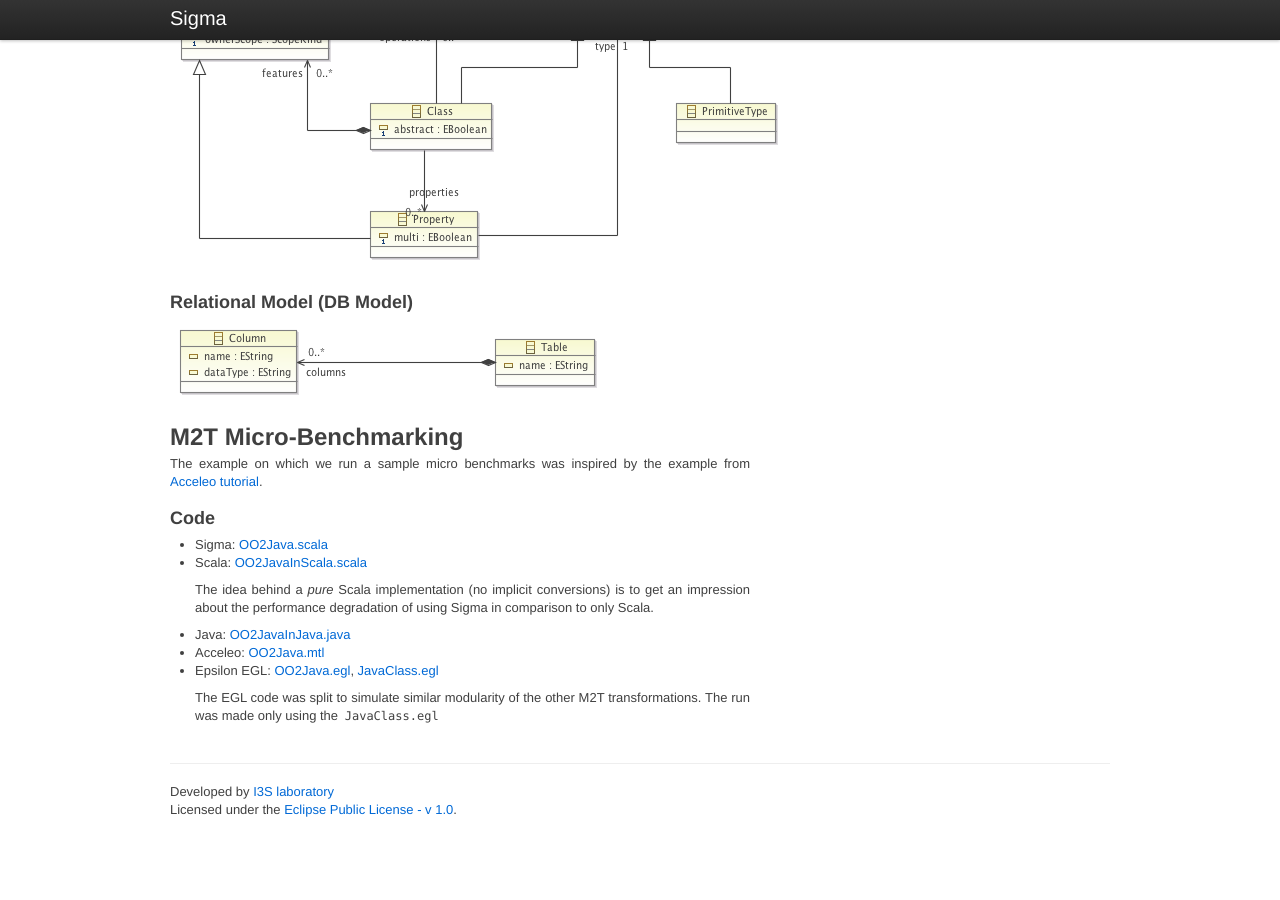
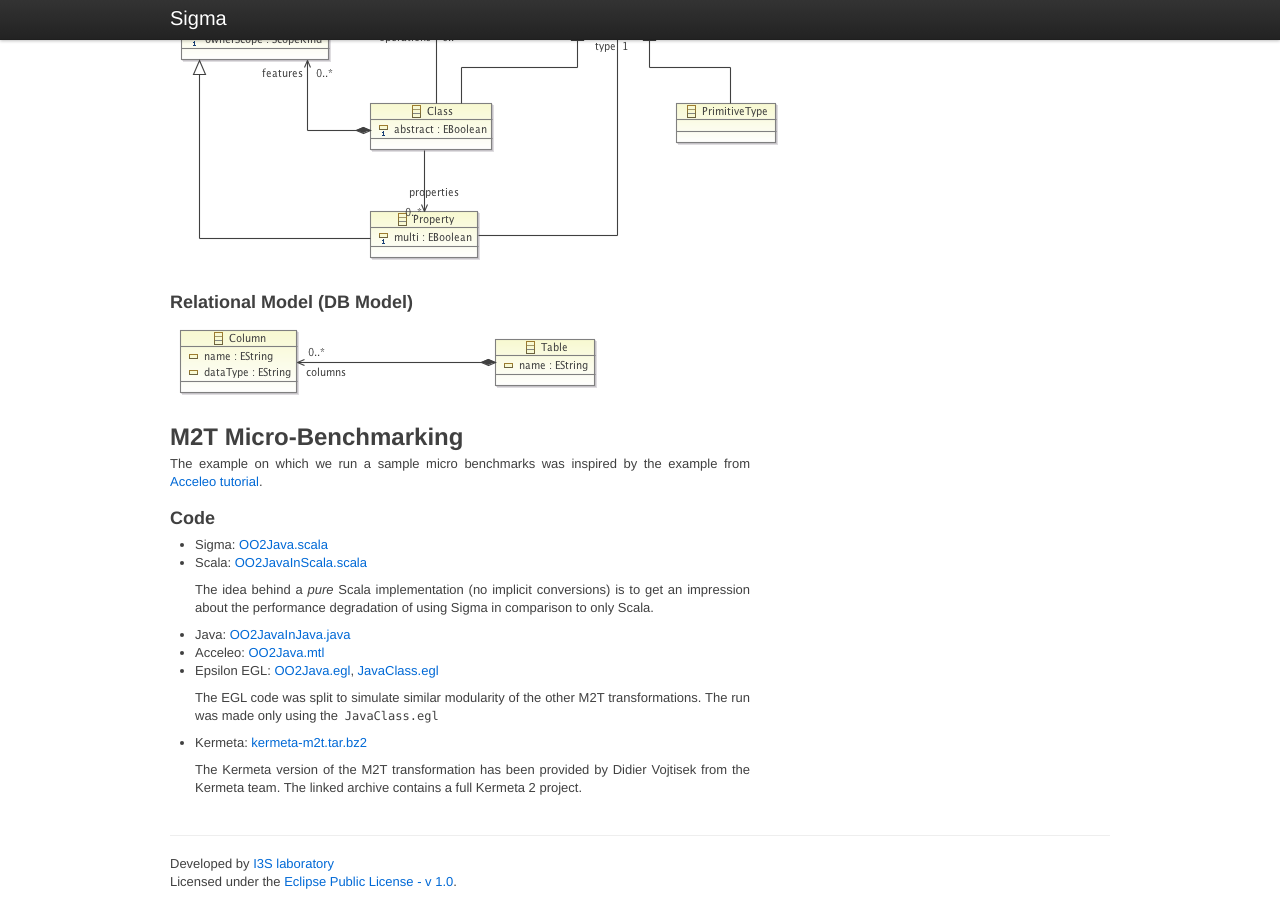
Before and after one commit to fikovnik/Sigma, a Jekyll site: the page built from PL14.md, in a window 1280 px wide and 900 px high, scrolled down 509 px. Built offline with Jekyll 4.4.1, drawn with Linux system fonts in a browser that asks for light colours; before the commit the page ends 1337 px from its top, so only the background shows below that.

Commit message:
Updated PL14

```diff
--- a/PL14.md
+++ b/PL14.md
@@ -3,17 +3,17 @@ layout: standalone
 title: PL 2014 Companion Webpage
 ---
 
-This pages contains additional material accompanying the paper _"Exploring Internal Domain-Specific Languages for Model Manipulation"_ for [PL'14](http://www.cse.unt.edu/~bryant/sac2014/) conference. All Sigma related code is in the [PL14](https://github.com/fikovnik/Sigma/tree/feature/SLE13) branch. The code listed in the paper is available in the [fr.unice.i3s.sigma.examples.pl14](https://github.com/fikovnik/Sigma/tree/feature/PL14/examples/fr.unice.i3s.sigma.examples.pl14) project.
+This pages contains additional material accompanying the paper _"Exploring Internal Domain-Specific Languages for Model Manipulation"_ for [PL'14](http://www.cse.unt.edu/~bryant/sac2014/) conference. All Sigma related code is in the [PL14](https://github.com/fikovnik/Sigma/tree/feature/PL14) branch. The code listed in the paper is available in the [fr.unice.i3s.sigma.examples.pl14](https://github.com/fikovnik/Sigma/tree/feature/PL14/examples/fr.unice.i3s.sigma.examples.pl14) project.
 
 ## Models
 
 ### Object-Oriented Model (OO Model)
 
-![OO Ecore Model](images/SLE13/OO.ecorediag.png "OO Ecore Model")
+![OO Ecore Model](images/PL14/OO.ecorediag.png "OO Ecore Model")
 
 ### Relational Model (DB Model)
 
-![DB Ecore Model](images/SLE13/DB.ecorediag.png "DB Ecore Model")
+![DB Ecore Model](images/PL14/DB.ecorediag.png "DB Ecore Model")
 
 ## M2T Micro-Benchmarking
 
@@ -21,12 +21,16 @@ The example on which we run a sample micro benchmarks was inspired by the exampl
 
 ### Code
 
-- Sigma: [OO2Java.scala](https://github.com/fikovnik/Sigma/blob/feature/SLE13/examples/fr.unice.i3s.sigma.examples.sle13/src/fr/unice/i3s/sigma/examples/sle13/sigma/OO2Java.scala)
-- Scala: [OO2JavaInScala.scala](https://github.com/fikovnik/Sigma/blob/feature/SLE13/examples/fr.unice.i3s.sigma.examples.sle13/src/fr/unice/i3s/sigma/examples/sle13/scala/OO2JavaInScala.scala)
+- Sigma: [OO2Java.scala](https://github.com/fikovnik/Sigma/blob/feature/PL14/examples/fr.unice.i3s.sigma.examples.pl14/src/fr/unice/i3s/sigma/examples/pl14/sigma/OO2Java.scala)
+- Scala: [OO2JavaInScala.scala](https://github.com/fikovnik/Sigma/blob/feature/PL14/examples/fr.unice.i3s.sigma.examples.pl14/src/fr/unice/i3s/sigma/examples/pl14/scala/OO2JavaInScala.scala)
 
     The idea behind a _pure_ Scala implementation (no implicit conversions) is to get an impression about the performance degradation of using Sigma in comparison to only Scala.
-- Java: [OO2JavaInJava.java](https://github.com/fikovnik/Sigma/blob/feature/SLE13/examples/fr.unice.i3s.sigma.examples.sle13/src/fr/unice/i3s/sigma/examples/sle13/java/OO2JavaInJava.java)
-- Acceleo: [OO2Java.mtl](https://github.com/fikovnik/Sigma/blob/feature/SLE13/examples/fr.unice.i3s.sigma.examples.sle13.acceleo/src/fr/unice/i3s/sigma/examples/sle13/acceleo/main/OO2Java.mtl)
-- Epsilon EGL: [OO2Java.egl](https://github.com/fikovnik/Sigma/blob/feature/SLE13/examples/fr.unice.i3s.sigma.examples.sle13.epsilon/src/fr/unice/i3s/sigma/examples/sle13/epsilon/OO2Java.egl), [JavaClass.egl](https://github.com/fikovnik/Sigma/blob/feature/SLE13/examples/fr.unice.i3s.sigma.examples.sle13.epsilon/src/fr/unice/i3s/sigma/examples/sle13/epsilon/JavaClass.egl)
+- Java: [OO2JavaInJava.java](https://github.com/fikovnik/Sigma/blob/feature/PL14/examples/fr.unice.i3s.sigma.examples.pl14/src/fr/unice/i3s/sigma/examples/pl14/java/OO2JavaInJava.java)
+- Acceleo: [OO2Java.mtl](https://github.com/fikovnik/Sigma/blob/feature/PL14/examples/fr.unice.i3s.sigma.examples.pl14.acceleo/src/fr/unice/i3s/sigma/examples/pl14/acceleo/main/OO2Java.mtl)
+- Epsilon EGL: [OO2Java.egl](https://github.com/fikovnik/Sigma/blob/feature/PL14/examples/fr.unice.i3s.sigma.examples.pl14.epsilon/src/fr/unice/i3s/sigma/examples/pl14/epsilon/OO2Java.egl), [JavaClass.egl](https://github.com/fikovnik/Sigma/blob/feature/PL14/examples/fr.unice.i3s.sigma.examples.pl14.epsilon/src/fr/unice/i3s/sigma/examples/pl14/epsilon/JavaClass.egl)
 
     The EGL code was split to simulate similar modularity of the other M2T transformations. The run was made only using the `JavaClass.egl`
+
+- Kermeta: [kermeta-m2t.tar.bz2](files/PL14/kermeta-m2t.tar.bz2)
+
+    The Kermeta version of the M2T transformation has been provided by Didier Vojtisek from the Kermeta team. The linked archive contains a full Kermeta 2 project.
```
Also changed, not shown: images/PL14/DB.ecorediag.png (renamed from images/SLE13/DB.ecorediag.png), images/PL14/OO.ecorediag.png (renamed from images/SLE13/OO.ecorediag.png), 1 other file.
